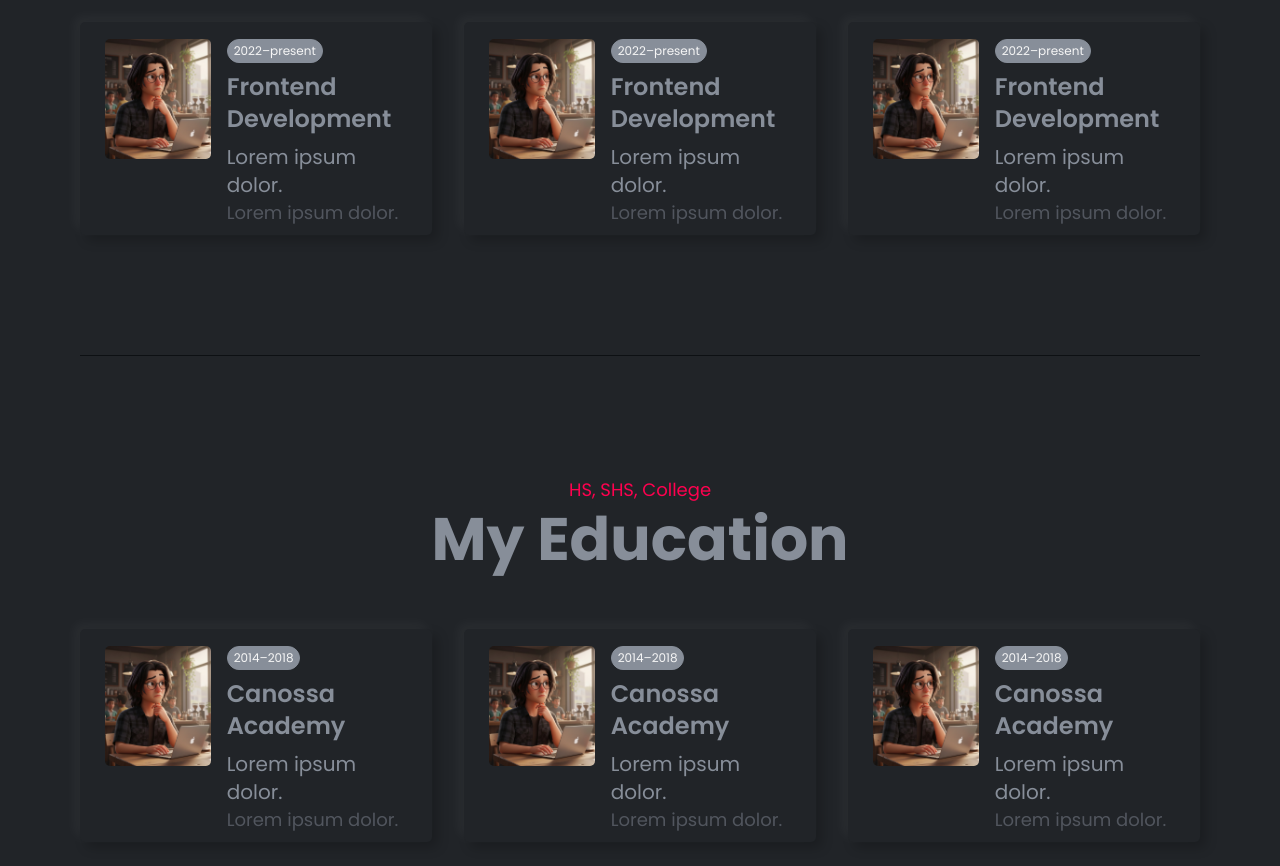
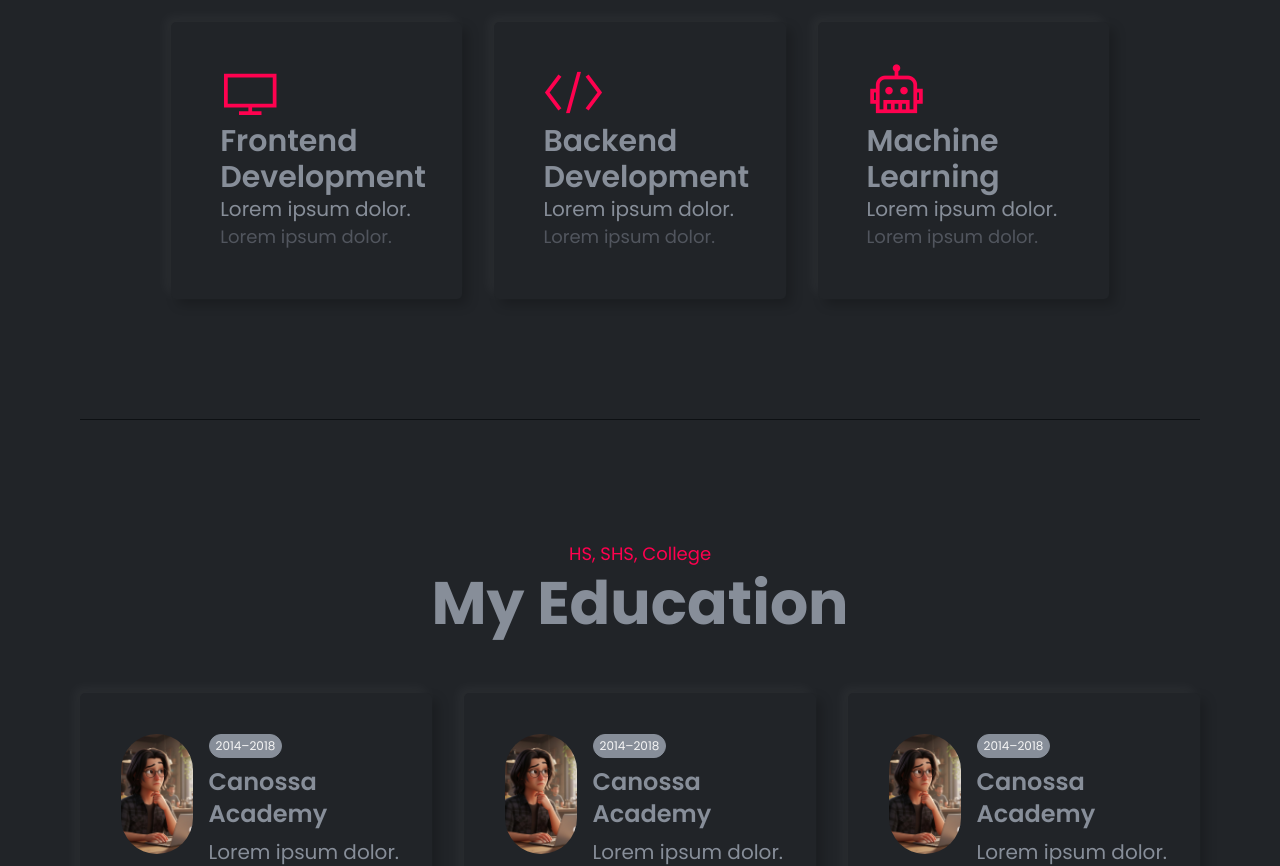
Before and after one commit to itzjmbruhhh/itzjmbruhhh-portfolio, a React (Vite) app in the folder frontend/: page / in a window 1280 px wide. Shown: the part 1160-2026 px from the top of the page. Built offline with nearby package versions, Linux system fonts and the light colour scheme.

Commit message:
fixed home, education and experience stylings

```diff
--- a/frontend/src/components/HomeLeft.tsx
+++ b/frontend/src/components/HomeLeft.tsx
@@ -9,8 +9,8 @@ function HomeLeft() {
         {/* Info Header Start */}
 
           <div className="info-header pb-0 p-4">
-            <i className="lar la-user text-2xl border-9 p-1 rounded-full border-(--color-primary-opaque) bg-(--color-primary) text-white"></i>
-            <h1 className="mt-4 ml-1 font-extrabold text-(--color-secondary) text-3xl md:text-6xl xl:text-6xl">
+            <div className="flex justify-center md:justify-start xl:justify-start"><i className="lar la-user text-2xl border-9 p-1 rounded-full border-(--color-primary-opaque) bg-(--color-primary) text-white"></i></div>
+            <h1 className="mt-4 ml-1 font-extrabold text-(--color-secondary) text-2xl md:text-6xl xl:text-6xl">
               Hi, I'm <span className="text-(--color-primary)">JM Reyes</span>
             </h1>
             <p className="info-text">
--- a/frontend/src/pages/Education.tsx
+++ b/frontend/src/pages/Education.tsx
@@ -4,7 +4,7 @@ import Image from "../assets/images/home.jpg";
 
 function Education() {
   return (
-     <section id="education" className="scroll-mt-[220px]">
+     <section id="education" className="scroll-mt-[150px] xl:scroll-mt-[220px]">
       <div className="wrapper flex flex-col gap-10">
         {/* Section Heading */}
         <div className="xl:mb-5" data-aos="fade-up" data-aos-anchor-placement="center-center" data-aos-duration="500">
--- a/frontend/src/pages/Experience.tsx
+++ b/frontend/src/pages/Experience.tsx
@@ -4,7 +4,7 @@ import Image from "../assets/images/home.jpg";
 
 function Experience() {
   return (
-    <section id="experience" className="scroll-mt-[220px]">
+    <section id="experience" className="scroll-mt-[150px] xl:scroll-mt-[220px]">
       <div className="wrapper flex flex-col gap-10">
         {/* Section Heading */}
         <div className="xl:mb-5" data-aos="fade-up" data-aos-anchor-placement="center-center" data-aos-duration="500">
@@ -16,18 +16,15 @@ function Experience() {
         <div className="card-container" data-aos="fade-up" data-aos-anchor-placement="center-center" data-aos-duration="500" data-aos-delay="100">
 
           {/* Single Experience Card */}
-          <div className="single-card box-shadow">
+          <div className="single-card-exp box-shadow">
             <div className="content-wrapper">
-              {/* Image Wrapper */}
-              <div className="image-wrapper">
-                <img src={Image} alt="pic" className="image" />
-              </div>
+
 
               {/* Info Wrapper */}
-              <div className="info-wrapper">
-                <span className="span">2022–present</span>
+              <div className="info-wrapper-exp">
+                <i className="las la-desktop text-(--color-primary) text-6xl"></i>
 
-                <h3 className="h3">Frontend Development</h3>
+                <h3 className="h3-exp">Frontend Development</h3>
 
                 <div>
                   <p className="text-[16px] xl:text-xl">Lorem ipsum dolor.</p>
@@ -41,18 +38,15 @@ function Experience() {
           {/* End of Single Experience Card */}
 
           {/* Single Experience Card */}
-          <div className="single-card box-shadow">
+          <div className="single-card-exp box-shadow">
             <div className="content-wrapper">
-              {/* Image Wrapper */}
-              <div className="image-wrapper">
-                <img src={Image} alt="pic" className="image" />
-              </div>
+
 
               {/* Info Wrapper */}
-              <div className="info-wrapper">
-                <span className="span">2022–present</span>
+              <div className="info-wrapper-exp">
+                <i className="las la-code text-(--color-primary) text-6xl"></i>
 
-                <h3 className="h3">Frontend Development</h3>
+                <h3 className="h3-exp">Backend Development</h3>
 
                 <div>
                   <p className="text-[16px] xl:text-xl">Lorem ipsum dolor.</p>
@@ -66,18 +60,15 @@ function Experience() {
           {/* End of Single Experience Card */}
 
           {/* Single Experience Card */}
-          <div className="single-card box-shadow">
+          <div className="single-card-exp box-shadow">
             <div className="content-wrapper">
-              {/* Image Wrapper */}
-              <div className="image-wrapper">
-                <img src={Image} alt="pic" className="image" />
-              </div>
+
 
               {/* Info Wrapper */}
-              <div className="info-wrapper">
-                <span className="span">2022–present</span>
+              <div className="info-wrapper-exp">
+                <i className="las la-robot text-(--color-primary) text-6xl"></i>
 
-                <h3 className="h3">Frontend Development</h3>
+                <h3 className="h3-exp">Machine Learning</h3>
 
                 <div>
                   <p className="text-[16px] xl:text-xl">Lorem ipsum dolor.</p>
@@ -89,6 +80,7 @@ function Experience() {
             </div>
           </div>
           {/* End of Single Experience Card */}
+
         </div>
       </div>
     </section>
--- a/frontend/src/styles/Experience_Education.css
+++ b/frontend/src/styles/Experience_Education.css
@@ -5,7 +5,7 @@
 }
 
 .single-card {
-    @apply xl:w-[33%] flex flex-col gap-4 max-w-[450px] xl:max-w-[33%] mx-auto xl:mx-0;
+    @apply xl:w-[33%] flex flex-col gap-4 max-w-[450px] xl:max-w-[33%] pb-5 mx-auto xl:mx-0 xl:py-8 xl:pl-6;
 }
 
 .content-wrapper {
@@ -13,7 +13,7 @@
 }
 
 .image-wrapper {
-    @apply relative overflow-hidden rounded-[5px] shrink-0 w-full md:w-[400px] xl:w-[35%] h-auto xl:h-[120px];
+    @apply relative overflow-hidden rounded-full shrink-0 w-[250px] md:w-[400px] xl:w-[25%] h-auto xl:h-[120px];
 }
 
 .image {
@@ -31,3 +31,18 @@
 .h3 {
     @apply text-[18px] xl:text-2xl font-medium xl:font-semibold;
 }
+
+
+/* experience */
+
+.single-card-exp {
+    @apply px-5 pb-4 xl:w-[26%] flex flex-col gap-4 xl:max-w-[26%] xl:py-12 xl:px-8 xl:pt-8 mx-5 xl:mx-0;
+}
+
+.info-wrapper-exp {
+    @apply flex flex-col;
+}
+
+.h3-exp {
+    @apply text-[18px] xl:text-3xl font-medium xl:font-semibold;
+}
--- a/frontend/src/styles/Home.css
+++ b/frontend/src/styles/Home.css
@@ -13,7 +13,7 @@
 }
 
 .info-text {
-    @apply first-of-type:mt-4 ml-1 text-[12px] md:text-[16px] xl:text-[16px] text-(--color-body-3) font-normal;
+    @apply text-justify first-of-type:mt-4 ml-1 text-[12px] md:text-[16px] xl:text-[16px] text-(--color-body-3) font-normal;
 }
 
 .hover {
```
